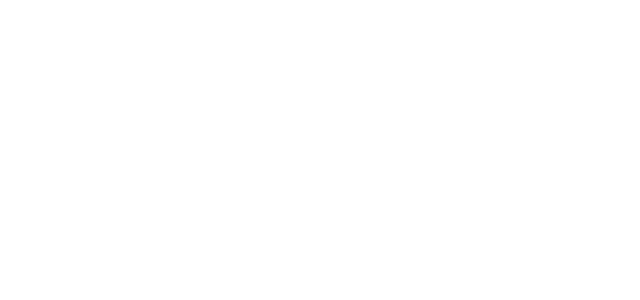
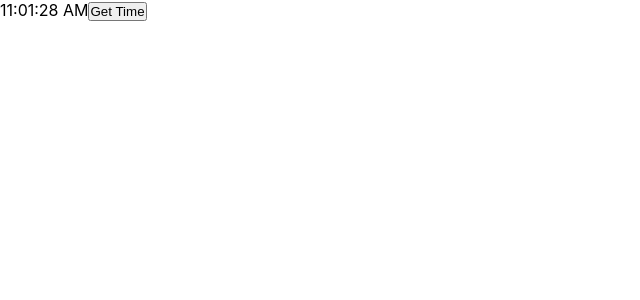
Before and after one commit to Abhay5855/React-machine-coding-challenges, a React (Create React App) app: page /time in a window 1280 px wide. Shown: the top 300 px of the page, without its empty margins (0-640 px from the left). Built offline with nearby package versions, Linux system fonts and the light colour scheme.

Commit message:
feat:add time changer component using use state in react js

```diff
--- /dev/null
+++ b/src/challenge_6/index.js
@@ -0,0 +1,23 @@
+// Get Time on button click and refresh
+import React, { useState } from "react";
+
+const Time = () => {
+  let time = new Date().toLocaleTimeString();
+
+  const [ctime, setCTime] = useState(time);
+
+  const getTime = () => {
+    let newTime = new Date().toLocaleTimeString();
+    setCTime(newTime);
+  };
+
+//   setInterval(getTime , 1000);
+  return (
+    <div>
+      {ctime}
+      <button onClick={getTime}>Get Time</button>
+    </div>
+  );
+};
+
+export default Time;
--- a/src/routes/Routes.js
+++ b/src/routes/Routes.js
@@ -2,9 +2,9 @@
 
 
 import React from 'react'
-import {BrowserRouter as Router , Route , Switch} from "react-router-dom";
+import {BrowserRouter as Router , Route} from "react-router-dom";
+import Time from '../challenge_6';
 import Container from '../ecommerse/container';
-import LandingPage from '../ecommerse/landing/LandingPage';
 import Signup from "../ecommerse/signup/Signup"
 import JobListing from '../react-practice/job-listing-challenge/JobListing';
 import NestedMap from '../react-practice/nested_map/NestedMap';
@@ -23,6 +23,7 @@
         <Route exact path='/joblisting' component={JobListing} />
         <Route exact path='/netflix' component={Netflix} />
         <Route exact path='/slot' component={SlotMachine} />
+        <Route exact path='/time' component={Time} />
 
 
     </Router>
--- a/src/slot_machine/SlotMachine.js
+++ b/src/slot_machine/SlotMachine.js
@@ -1,46 +1,37 @@
 // Create a slot maching game where if all emojis match display message - this is matching else this is not matching if emojis don't match.
 
-import React from 'react'
+import React from "react";
 
 const SlotMachine = () => {
-
-
   return (
     <div>
       <h1>Slot Machine Game</h1>
 
-      <Slot x="😇"  y="😇"  z="😇" />
+      <Slot x="😇" y="😇" z="😇" />
       <Slot x="😆" y="🥪" z="🏁" />
       <Slot x="🌸" y="🌸" z="😇" />
-      <Slot x="😇"  y="😇"  z="😇" />
+      <Slot x="😇" y="😇" z="😇" />
     </div>
-  )
-}
+  );
+};
 
+const Slot = ({ x, y, z }) => {
+  let status = "";
 
-const Slot = ({x, y, z}) => {
-
-      let status  = ""
-
-     if(x === y && y === z){
-
+  if (x === y && y === z) {
     status = "This is matching";
-
-     }else {
-
+  } else {
     status = "This is not matching";
   }
 
   return (
-
     <div>
-          <div className='slot'>
+      <div className="slot">
         {x} {y} {z}
       </div>
       <p>{status}</p>
+    </div>
+  );
+};
 
-        </div>
-      )
-}
-
-export default SlotMachine
+export default SlotMachine;
```
Lines whose indentation alone changed are shown as unchanged.
